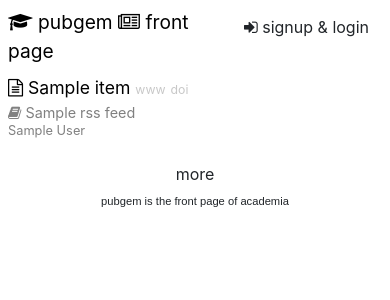
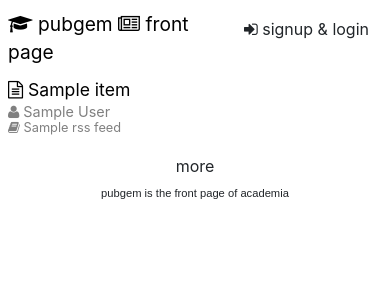
Before and after one commit to pubgem/rss-aggregator, a Python web app: template rss_aggregator/views/frontpage/templates/frontpage/index.htm.j2 in a window 390 px wide. Shown: the top 300 px of the page. Run offline with Jinja, Linux system fonts and the light colour scheme; the template is opened without the code that fills it: most values are stand-ins (such as "Sample title", 1, 10 or a date in 2020); some libraries are stand-ins or nearby versions.

Commit message:
tweaks to the UI

```diff
--- a/rss_aggregator/views/frontpage/static-frontpage/style.css
+++ b/rss_aggregator/views/frontpage/static-frontpage/style.css
@@ -55,7 +55,8 @@ label.control-label {
 .journal {
 	display: block;
 	color: gray;
-	font-size: 0.9em;
+	font-size: 0.8em;
+	line-height: 1.2em;
 }
 
 .journal a, .journal a:visited {
@@ -70,12 +71,12 @@ label.control-label {
 .authors {
 	color: gray;
 	display: block;
-	font-size: 0.8em;
+	font-size: 0.9em;
 	line-height: 1.2em;
 }
 
 .listing {
-	margin-bottom: 1em;
+	margin-bottom: 0.7em;
 }
 
 #pubgem a {
@@ -88,7 +89,7 @@ label.control-label {
 
 #navbar {
 	font-size: 1.2em;
-	margin-bottom: 1em;
+	margin-bottom: 0.5em;
 	margin-top: 0.5em;
 }
 
@@ -122,7 +123,7 @@ Media tweaks
 
 @media (min-width: 481px) and (max-width: 1000px) {
 	body {
-		padding: 0em 0.5em !important;
+		padding: 0em 2em !important;
 	}
 
 	#content {
@@ -133,16 +134,11 @@ Media tweaks
 
 @media (max-width: 480px) {
 	body {
-		padding: 0.5em !important;
+		padding: 0em 0.5em !important;
 	}
 
 	#content {
 	    max-width: 100%;
 	    margin: 0px auto;
 	}
-
-	#navbar {
-		margin-top: 0;
-		margin-bottom: 0.5em ;
-	}
 }
--- a/rss_aggregator/views/frontpage/templates/frontpage/base.htm.j2
+++ b/rss_aggregator/views/frontpage/templates/frontpage/base.htm.j2
@@ -14,7 +14,7 @@
     <link href="{{ url_for('admin.static', filename='bootstrap/bootstrap2/css/bootstrap-responsive.css') }}" rel="stylesheet">
     <link href="{{ url_for('admin.static', filename='admin/css/bootstrap2/admin.css') }}" rel="stylesheet">
 
-    <title>{% block title %}{% endblock %} - pubgem</title>
+    <title>{% block title %}{% endblock %}</title>
 </head>
 <body {% block bodyclass %}{% endblock %}>
   {% block navigation %}{% endblock %}
--- a/rss_aggregator/views/frontpage/templates/frontpage/index.htm.j2
+++ b/rss_aggregator/views/frontpage/templates/frontpage/index.htm.j2
@@ -1,7 +1,7 @@
 {% extends "frontpage/base.htm.j2" %}
 
 {% block title %}
-frontpage
+pubgem
 {% endblock %}
 
 {% block content %}
@@ -26,15 +26,15 @@ frontpage
     <div class="listing">
     	<span class="title">
     		<a href="http://dx.doi.org/{{ item.doi }}"><i class="fa fa-file-text-o" aria-hidden="true"></i> {{ item.title }}</a>
-    		<span class="links">
-	    		<a href="{{ item.www }}">www</a>
-	    		<a href="http://dx.doi.org/{{ item.doi }}">doi</a>
-	    	</span>
     	</span>
+    	<span class="authors"><i class="fa fa-user" aria-hidden="true"></i> {{ item.authors }}</span>
     	<span class="journal">
     		<a href="/journal/{{ item.rss_feed.id }}"><i class="fa fa-book" aria-hidden="true"></i> {{ item.rss_feed.name }}</a>
     	</span>
-    	<span class="authors">{{ item.authors }}</span>
+		{# <span class="links">
+    		<a href="{{ item.www }}">www</a>
+    		<a href="http://dx.doi.org/{{ item.doi }}">doi</a>
+    	</span> #}
     </div>
     {% endfor %}
 
--- a/rss_aggregator/views/frontpage/templates/frontpage/subscriptions.htm.j2
+++ b/rss_aggregator/views/frontpage/templates/frontpage/subscriptions.htm.j2
@@ -1,7 +1,7 @@
 {% extends "frontpage/base.htm.j2" %}
 
 {% block title %}
-subscriptions
+pubgem - subscriptions
 {% endblock %}
 
 {% block content %}
```
Also changed, not shown: rss_aggregator/views/frontpage/__init__.py (+5 -7 lines), rss_aggregator/views/frontpage/templates/frontpage/journal.htm.j2 (+6 -6 lines).
